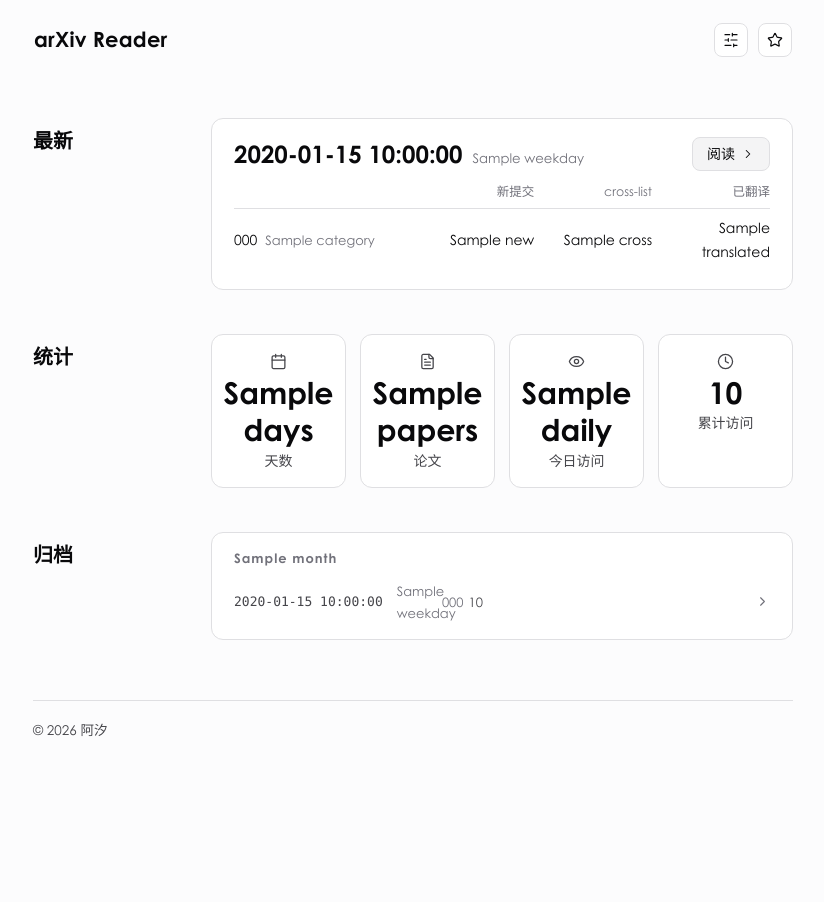
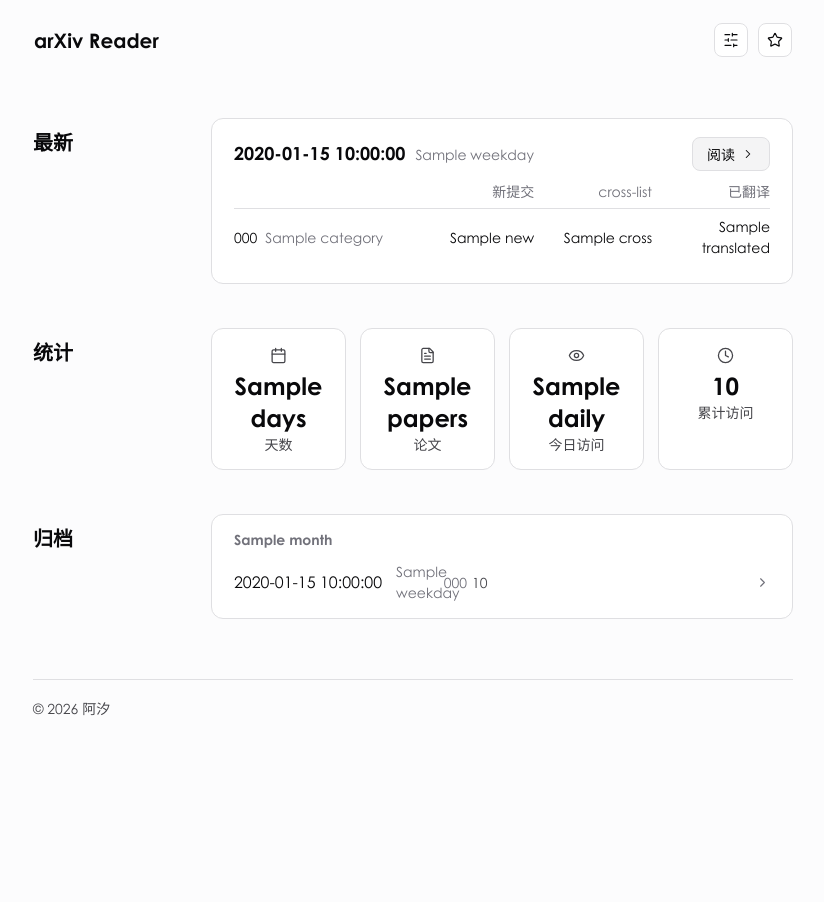
Before and after one commit to Axi404/ArxivReader, a Python web app: template templates/web/index.html in a window 1280 px wide. Shown: the whole page, without its empty margins (227-1051 px from the left). After the commit the page ends 716 px from the top, so only its background shows below. Run offline with Jinja, Linux system fonts and the light colour scheme; the template is opened without the code that fills it: most values are stand-ins (such as "Sample title", 1, 10 or a date in 2020).

Commit message:
[web] use the blog's type scale (12/14/16/18/20/24/30), no medium weight, keep a clicked TOC item marked
- every size on the pages now comes from the blog's steps: body and abstracts
  16px, section titles 20px, paper and card titles 18px, secondary text 14px,
  ids and small dates 12px mono, page title 30px; no letter-spacing
- weight 500 dropped: Century Gothic has no medium, so it only made Chinese
  text heavier than the Latin next to it
- the daily page no longer shows a translated count that did not match the
  scope being viewed
- a clicked TOC item stays marked when the page cannot scroll that far (short
  sections at the end); it lets go once the page moves 40px

```diff
--- a/static/web.css
+++ b/static/web.css
@@ -9,6 +9,8 @@
   --border: 240 5.9% 88%; --faint: 240 4% 46%;
   --accent: hsl(var(--foreground)); --accent-ink: hsl(var(--background));
   --font: "Century Gothic"; --mono: ui-monospace, SFMono-Regular, Menlo, Monaco, Consolas, monospace;
+  /* 字号只用博客的这几级：12 / 14 / 16 / 18 / 20 / 24 / 30 */
+  --xs: 12px; --sm: 14px; --base: 16px; --lg: 18px; --xl: 20px; --x2: 24px; --x3: 30px;
   --main: 760px; --width: calc(var(--main) + 64px); --radius: 12px; --gap: 14px;
   color-scheme: light;
 }
@@ -22,7 +24,7 @@ html[data-mode="dark"] { --background: 240 20.54% 5.2%; --foreground: 0 0% 98%;
 html { -webkit-font-smoothing: antialiased; -webkit-text-size-adjust: 100%; text-size-adjust: 100%; -webkit-tap-highlight-color: transparent; scroll-padding-top: 90px; }
 html.lock { overflow: hidden; }
 body { margin: 0; background: hsl(var(--background)); color: hsl(var(--foreground));
-  font: 15px/1.7 var(--font), -apple-system, BlinkMacSystemFont, "PingFang SC", "Hiragino Sans GB", "Microsoft YaHei", sans-serif; }
+  font: var(--base)/1.5 var(--font), -apple-system, BlinkMacSystemFont, "PingFang SC", "Hiragino Sans GB", "Microsoft YaHei", sans-serif; }
 button, input, select { font: inherit; color: inherit; }
 a { color: inherit; }
 .mono { font-family: var(--mono); }
@@ -45,7 +47,7 @@ header.top.not-top .bar { height: 56px; padding: 0 10px 0 18px; transform: trans
 header.top.not-top .bar::before { background-color: hsl(var(--hdr-glass) / var(--hdr-alpha)); -webkit-backdrop-filter: var(--hdr-filter); backdrop-filter: var(--hdr-filter); }
 @media (min-width: 900px) { header.top.not-top .bar { margin-inline: 6%; } }
 @media (prefers-reduced-motion: reduce) { header.top .bar, header.top .bar::before { transition: none; } }
-.brand { font-size: 1.4em; font-weight: 700; letter-spacing: .2px; text-decoration: none; white-space: nowrap; }
+.brand { font-size: var(--xl); font-weight: 700; text-decoration: none; white-space: nowrap; }
 .grow { flex: 1; }
 .ibtn { position: relative; display: inline-grid; place-items: center; width: 34px; height: 34px; padding: 0; border: 1px solid hsl(var(--border));
   background: hsl(var(--card)); border-radius: 8px; cursor: pointer; color: hsl(var(--foreground)); }
@@ -82,37 +84,37 @@ main { padding: 20px 0 120px; }
 .block { display: grid; grid-template-columns: 150px minmax(0, 1fr); gap: 0 28px; margin-top: 44px; }
 .block:first-child { margin-top: 18px; }
 .block > .side { padding-top: 10px; }
-.block > .side h2 { margin: 0; font-size: 1.33em; font-weight: 700; line-height: 1.3; }
+.block > .side h2 { margin: 0; font-size: var(--xl); font-weight: 600; line-height: 28px; }
 .block > .stack, .block > .side { min-width: 0; }
 .stack { display: flex; flex-direction: column; gap: var(--gap); }
 .card { background: hsl(var(--card)); border: 1px solid hsl(var(--border)); border-radius: var(--radius); padding: 18px 22px; }
 .latest { display: flex; align-items: center; gap: 24px; }
 .latest .when { flex: 1; min-width: 0; }
-.latest .d { font-size: 1.6em; font-weight: 700; line-height: 1.3; }
-.latest .w { margin-left: 10px; color: hsl(var(--faint)); font-size: .55em; font-weight: 400; }
-.counts { width: 100%; border-collapse: collapse; margin-top: 10px; font-size: 14px; }
-.counts th { text-align: left; font-weight: 400; color: hsl(var(--faint)); font-size: 12.5px; padding: 0 0 6px; }
+.latest .d { font-size: var(--lg); font-weight: 600; line-height: 28px; }
+.latest .w { margin-left: 10px; color: hsl(var(--faint)); font-size: var(--sm); font-weight: 400; }
+.counts { width: 100%; border-collapse: collapse; margin-top: 10px; font-size: var(--sm); }
+.counts th { text-align: left; font-weight: 400; color: hsl(var(--faint)); font-size: var(--sm); padding: 0 0 6px; }
 .counts td { padding: 7px 0; border-top: 1px solid hsl(var(--border)); }
 .counts th:not(:first-child), .counts td:not(:first-child) { text-align: right; width: 22%; font-variant-numeric: tabular-nums; }
-.counts .nm { color: hsl(var(--faint)); margin-left: 8px; font-size: 13px; }
+.counts .nm { color: hsl(var(--faint)); margin-left: 8px; }
 .stats { display: grid; grid-template-columns: repeat(4, minmax(0, 1fr)); gap: var(--gap); }
 .stat { text-align: center; padding: 18px 10px 14px; }
 .stat .ic { margin: 0 auto; color: hsl(var(--muted-foreground)); width: 17px; height: 17px; }
-.stat .n { font-size: 2em; font-weight: 700; line-height: 1.25; margin-top: 4px; font-variant-numeric: tabular-nums; }
-.stat .l { font-size: .93em; color: hsl(var(--muted-foreground)); }
+.stat .n { font-size: var(--x2); font-weight: 700; line-height: 32px; margin-top: 6px; font-variant-numeric: tabular-nums; }
+.stat .l { font-size: var(--sm); color: hsl(var(--muted-foreground)); }
 .archive { padding-top: 6px; padding-bottom: 6px; }
-.archive h4 { margin: 14px 0 2px; font-size: 13px; color: hsl(var(--faint)); letter-spacing: 1px; font-weight: 700; }
+.archive h4 { margin: 16px 0 2px; font-size: var(--sm); color: hsl(var(--faint)); font-weight: 600; }
 .archive h4:first-child { margin-top: 8px; }
 .arow { display: flex; align-items: center; gap: 14px; padding: 9px 0; border-top: 1px solid hsl(var(--border)); text-decoration: none; }
 .archive h4 + .arow { border-top: 0; }
-.arow .d { font-family: var(--mono); font-size: 13px; color: hsl(var(--muted-foreground)); }
-.arow .w { color: hsl(var(--faint)); font-size: 13px; width: 2.4em; }
-.arow .c { flex: 1; min-width: 0; color: hsl(var(--muted-foreground)); font-size: 13px; white-space: nowrap; overflow: hidden; text-overflow: ellipsis; }
+.arow .d { font-size: var(--base); font-variant-numeric: tabular-nums; }
+.arow .w { color: hsl(var(--faint)); font-size: var(--sm); width: 2.4em; }
+.arow .c { flex: 1; min-width: 0; color: hsl(var(--muted-foreground)); font-size: var(--sm); white-space: nowrap; overflow: hidden; text-overflow: ellipsis; }
 .arow .c span + span { margin-left: 14px; }
 .arow .c b { font-weight: 400; color: hsl(var(--faint)); margin-right: 5px; }
 .arow .ic { color: hsl(var(--faint)); width: 15px; height: 15px; }
 @media (hover: hover) { .arow:hover .d { text-decoration: underline; text-underline-offset: 3px; } .arow:hover .ic { color: hsl(var(--foreground)); } }
-footer.foot { margin-top: 60px; padding: 18px 0 40px; border-top: 1px solid hsl(var(--border)); font-size: 13.5px; color: hsl(var(--muted-foreground)); display: flex; gap: 18px; }
+footer.foot { margin-top: 60px; padding: 18px 0 40px; border-top: 1px solid hsl(var(--border)); font-size: var(--sm); color: hsl(var(--muted-foreground)); display: flex; gap: 18px; }
 
 /* 每日页：正文一栏，和顶栏一样宽、在同一条中线上；目录放在右边的留白里，不占正文的位置 */
 .daily-wrap { position: relative; }
--- a/static/web.js
+++ b/static/web.js
@@ -309,12 +309,15 @@
   var targets = [];
   var links = [];
   var locked = false;
+  var pinned = -1; // 点过的那一项：页面滚不到它（比如最后几块很短）时也一直标着它，离开落点 40px 以后才放开
+  var pinnedY = 0;
 
   function groupCount(section, kind) {
     var g = section.querySelector('.group[data-group$="-' + kind + '"]');
     return g ? +(g.dataset.n || all(".paper", g).length) : 0;
   }
   function buildToc() {
+    pinned = -1;
     all("a", tocList).forEach(function (a) { a.remove(); });
     targets = [];
     links = [];
@@ -353,6 +356,8 @@
   // 看到哪一项：顶边已经过了顶栏下面那条线的最后一项；滚到底就算最后一项
   function spy() {
     if (locked || !links.length) return;
+    if (pinned >= 0 && Math.abs(window.scrollY - pinnedY) < 40) { mark(pinned); return; }
+    pinned = -1;
     var line = 110;
     var k = 0;
     targets.forEach(function (el, n) { if (el.getBoundingClientRect().top <= line) k = n; });
@@ -361,8 +366,9 @@
   }
   function jump(k) {
     mark(k);
+    pinned = k;
     locked = true;
-    var done = function () { locked = false; window.removeEventListener("scrollend", done); spy(); };
+    var done = function () { locked = false; pinnedY = window.scrollY; window.removeEventListener("scrollend", done); spy(); };
     window.addEventListener("scrollend", done);
     setTimeout(done, reduced ? 50 : 1500);
     targets[k].scrollIntoView({ behavior: reduced ? "auto" : "smooth", block: "start" });
--- a/templates/web/daily.html
+++ b/templates/web/daily.html
@@ -52,7 +52,6 @@
   <div class="meta">
     <span class="npart">新提交 <b>{{ totals.new }}</b></span>
     <span class="xpart">cross-list <b>{{ totals.cross }}</b></span>
-    <span>已翻译 <b>{{ totals.translated }}</b></span>
   </div>
   <hr class="rule">
 
```
Also changed, not shown: other parts of static/web.css (+42 -41 lines), tests/test_web.py (+3 -6 lines).
